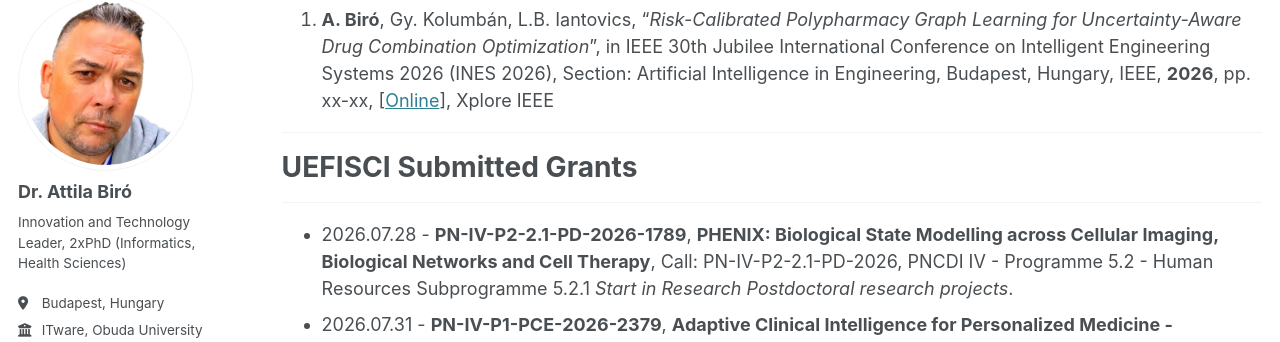
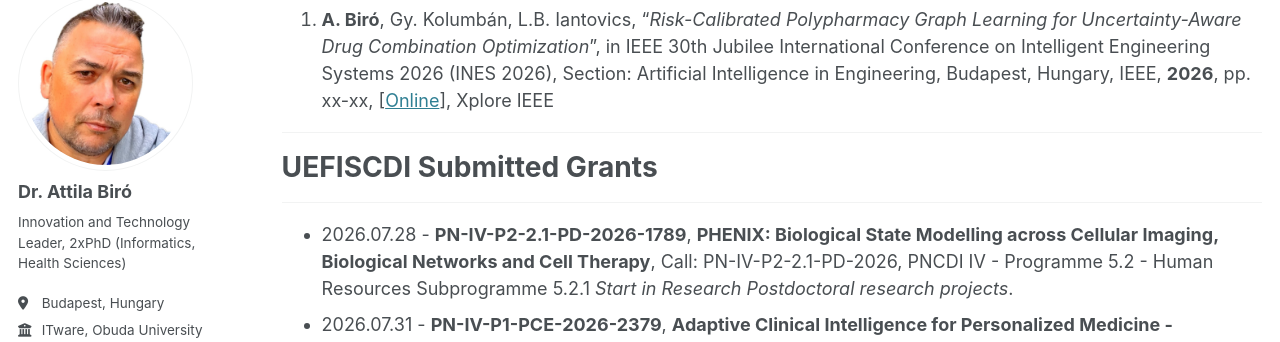
Before and after one commit to biroka/biroka.github.io, a Jekyll site: the page built from _pages/postdoc_umfst.md, in a window 1280 px wide and 900 px high, scrolled down 449 px. Shown: the part 110-452 px from the top of the window. Built offline with Jekyll 4.4.1, drawn with Linux system fonts in a browser that asks for light colours; some web fonts are replaced.

Commit message:
Fix typo in UEFISCI to UEFISCDI in grants section

```diff
--- a/_pages/postdoc_umfst.md
+++ b/_pages/postdoc_umfst.md
@@ -22,7 +22,7 @@ author_profile: true
 1. **A. Biró**, Gy. Kolumbán, L.B. Iantovics, "_Risk-Calibrated Polypharmacy Graph Learning for Uncertainty-Aware Drug Combination Optimization_", in IEEE 30th Jubilee International Conference on Intelligent Engineering Systems 2026 (INES 2026), Section: Artificial Intelligence in Engineering, Budapest, Hungary, IEEE, **2026**, pp. xx-xx, [<a target="_new" href="xxx">Online</a>], Xplore IEEE
 
 ***
-# UEFISCI Submitted Grants
+# UEFISCDI Submitted Grants
 ***
 * 2026.07.28 - **PN-IV-P2-2.1-PD-2026-1789**, **PHENIX: Biological State Modelling across Cellular Imaging, Biological Networks and Cell Therapy**, Call: PN-IV-P2-2.1-PD-2026, PNCDI IV - Programme 5.2 - Human Resources Subprogramme 5.2.1 _Start in Research Postdoctoral research projects_.
 * 2026.07.31 - **PN-IV-P1-PCE-2026-2379**, **Adaptive Clinical Intelligence for Personalized Medicine - DIAGNOSE**, Call: PN-IV-P1-PCE-2026, PNCDI IV - Programme 1 - _Ideas Exploratory Research Projects_.
```
